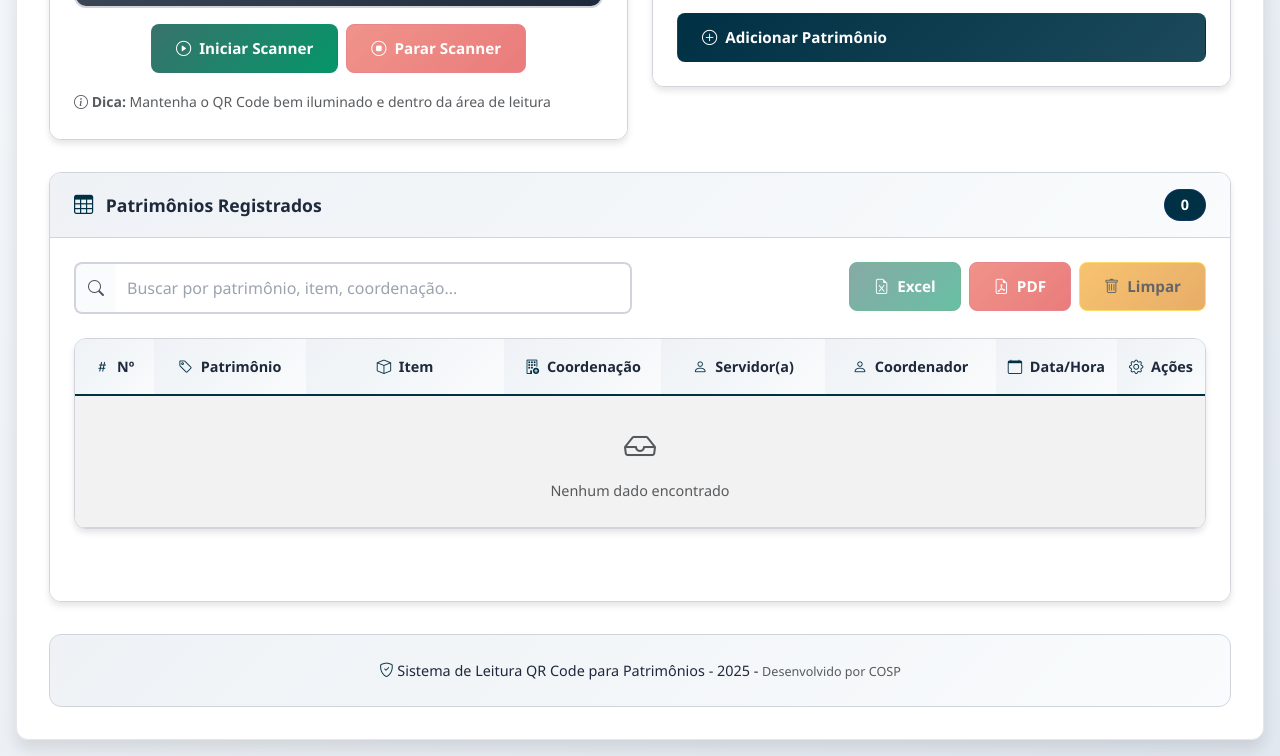
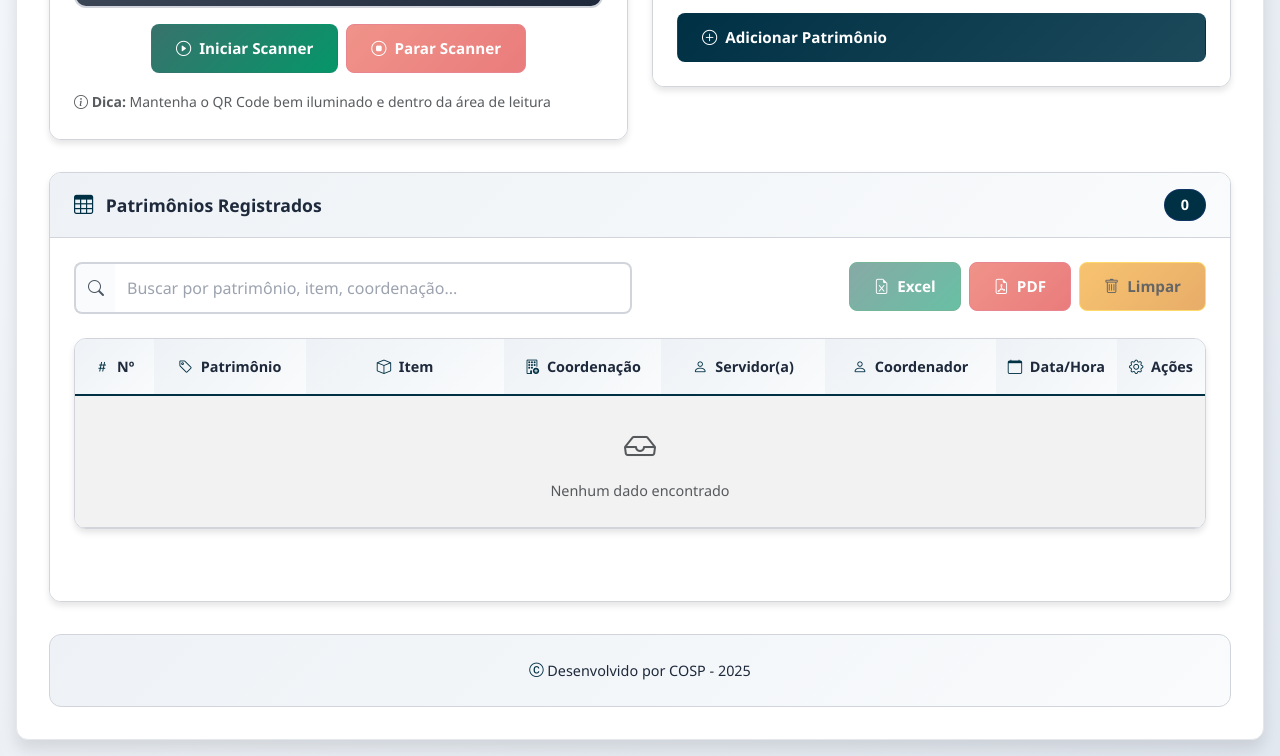
Before and after one commit to ivaltovianac/leitor-qr-code-patrimonios, a plain HTML site: page index.html in a window 1280 px wide. Shown: the part 693-1449 px from the top of the page. Drawn offline with nearby package versions, Linux system fonts and the light colour scheme.

Commit message:
padronização dos rodapés

```diff
--- a/index.html
+++ b/index.html
@@ -310,10 +310,9 @@
             <div class="row">
                 <div class="col-12 text-center">
                     <p class="mb-0">
-                        <i class="bi bi-shield-check"></i>
-                        Sistema de Leitura QR Code para Patrimônios -
-                        <span id="currentYear"></span> -
-                        <small class="text-muted">Desenvolvido por COSP</small>
+                        <i class="bi bi-c-circle"></i>
+                        Desenvolvido por COSP -
+                        <span id="currentYear"></span>
                     </p>
                 </div>
             </div>
```
Also changed, not shown: gerador-qr-code.html (+3 -3 lines).
